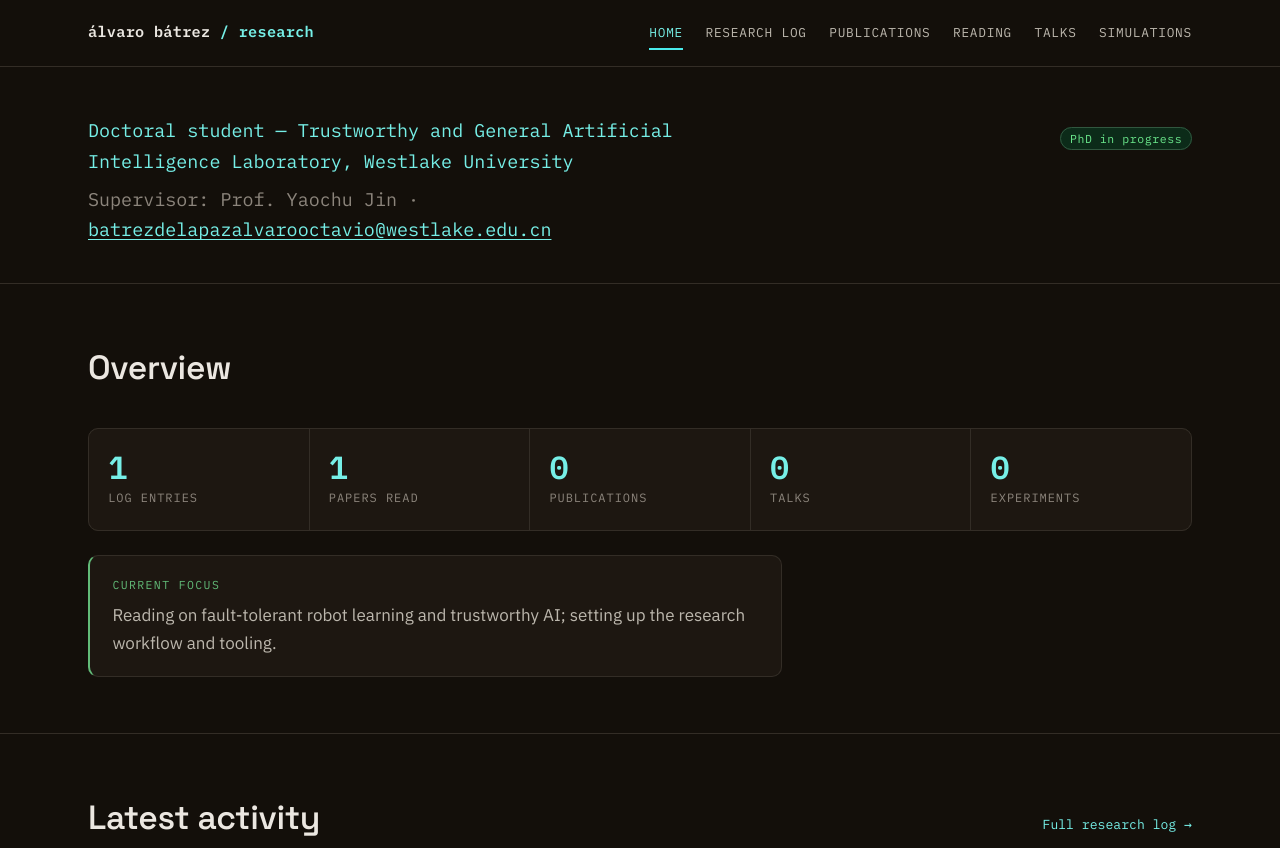
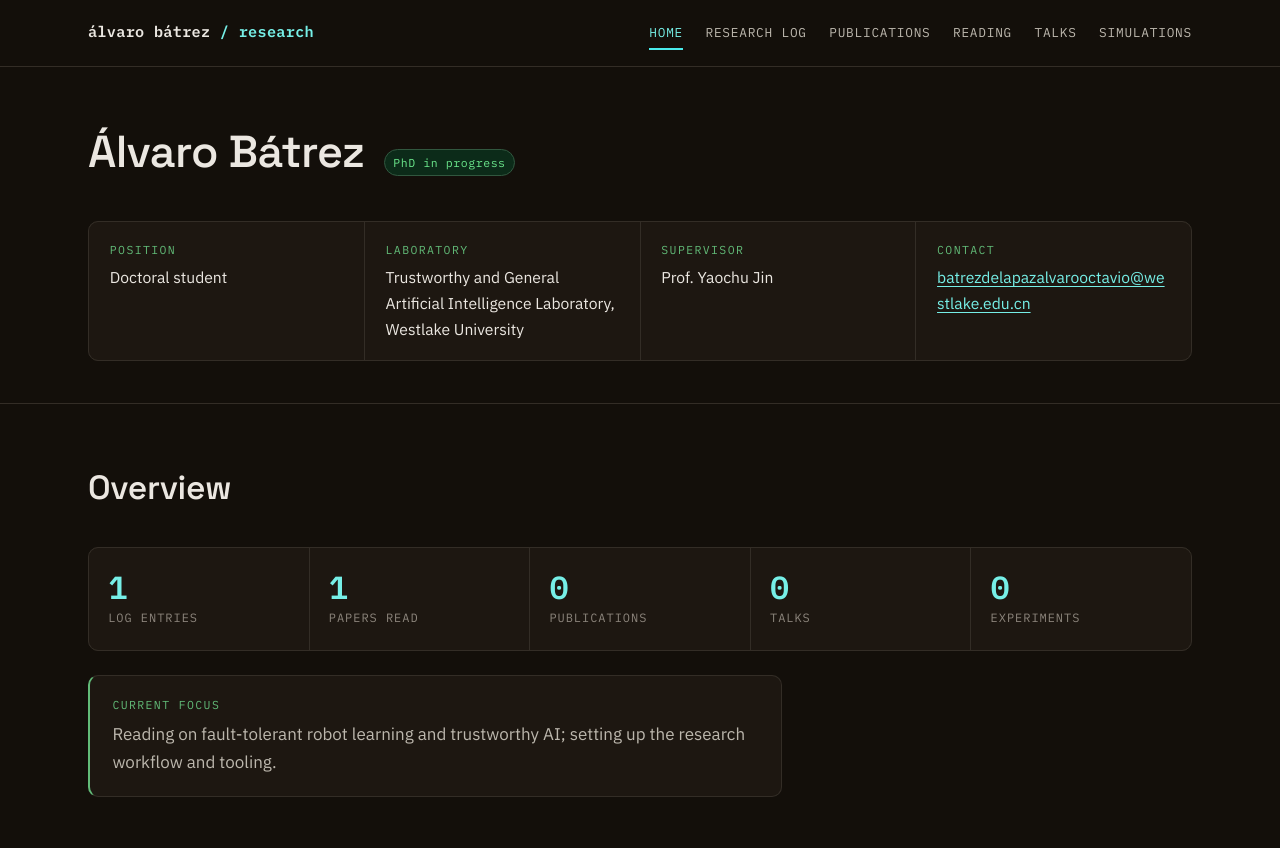
Before and after one commit to alvarobatrez/alvarobatrez.github.io, a plain HTML site: page index.html in a window 1280 px wide. Shown: the top 848 px of the page. Drawn offline with Linux system fonts and the light colour scheme.

Commit message:
Rebuild identity as academic masthead with labeled data grid

```diff
--- a/assets/css/style.css
+++ b/assets/css/style.css
@@ -189,27 +189,50 @@ main { flex: 1; }
 .prose { max-width: 68ch; }
 .prose p + p { margin-top: 1rem; }
 
-/* ---------- identity strip (home) ---------- */
+/* ---------- identity masthead (home) ---------- */
 .identity {
   border-bottom: 1px solid var(--rule);
-  padding: 3rem 0 2.4rem;
+  padding: 3rem 0 2.6rem;
 }
-.identity-inner {
+.identity-top {
   display: flex;
-  justify-content: space-between;
-  align-items: flex-start;
-  gap: 1.5rem;
+  align-items: baseline;
+  gap: 1.2rem;
   flex-wrap: wrap;
+  margin-bottom: 2rem;
 }
-.identity-line {
+.identity-name {
+  font-family: var(--serif);
+  font-weight: 560;
+  font-size: clamp(2rem, 3.6vw, 2.8rem);
+  letter-spacing: -0.015em;
+}
+.identity-grid {
+  display: grid;
+  grid-template-columns: repeat(auto-fit, minmax(220px, 1fr));
+  gap: 1px;
+  background: var(--rule);
+  border: 1px solid var(--rule);
+  border-radius: 10px;
+  overflow: hidden;
+}
+.identity-cell {
+  background: var(--paper-raised);
+  padding: 1.1rem 1.3rem;
+}
+.identity-cell dt {
   font-family: var(--mono);
-  font-size: 1.15rem;
-  color: var(--accent-ink);
-  max-width: 60ch;
+  font-size: 0.72rem;
+  letter-spacing: 0.12em;
+  text-transform: uppercase;
+  color: var(--green-dim);
+  margin-bottom: 0.4rem;
 }
-.identity-line.dim { color: var(--ink-faint); margin-top: 0.5rem; }
-.identity-line a { overflow-wrap: anywhere; }
-.identity-tag { padding-top: 0.5rem; }
+.identity-cell dd {
+  font-size: 0.98rem;
+  color: var(--ink);
+  overflow-wrap: anywhere;
+}
 
 /* ---------- overview: stats + focus ---------- */
 .stat-grid {
--- a/index.html
+++ b/index.html
@@ -26,21 +26,31 @@
   </header>
 
   <main>
-    <!-- Identity strip -->
+    <!-- Identity masthead -->
     <section class="identity">
-      <div class="container identity-inner">
-        <div>
-          <p class="identity-line">
-            Doctoral student — Trustworthy and General Artificial Intelligence Laboratory, Westlake University
-          </p>
-          <p class="identity-line dim">
-            Supervisor: Prof. Yaochu Jin ·
-            <a href="mailto:batrezdelapazalvarooctavio@westlake.edu.cn">batrezdelapazalvarooctavio@westlake.edu.cn</a>
-          </p>
-        </div>
-        <div class="identity-tag">
+      <div class="container">
+        <div class="identity-top">
+          <h1 class="identity-name">Álvaro Bátrez</h1>
           <span class="tag" data-kind="active">PhD in progress</span>
         </div>
+        <dl class="identity-grid">
+          <div class="identity-cell">
+            <dt>Position</dt>
+            <dd>Doctoral student</dd>
+          </div>
+          <div class="identity-cell">
+            <dt>Laboratory</dt>
+            <dd>Trustworthy and General Artificial Intelligence Laboratory, Westlake University</dd>
+          </div>
+          <div class="identity-cell">
+            <dt>Supervisor</dt>
+            <dd>Prof. Yaochu Jin</dd>
+          </div>
+          <div class="identity-cell">
+            <dt>Contact</dt>
+            <dd><a href="mailto:batrezdelapazalvarooctavio@westlake.edu.cn">batrezdelapazalvarooctavio@westlake.edu.cn</a></dd>
+          </div>
+        </dl>
       </div>
     </section>
 
```
